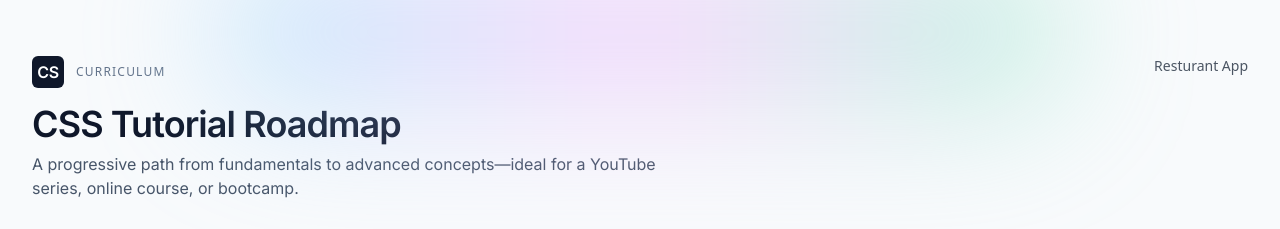
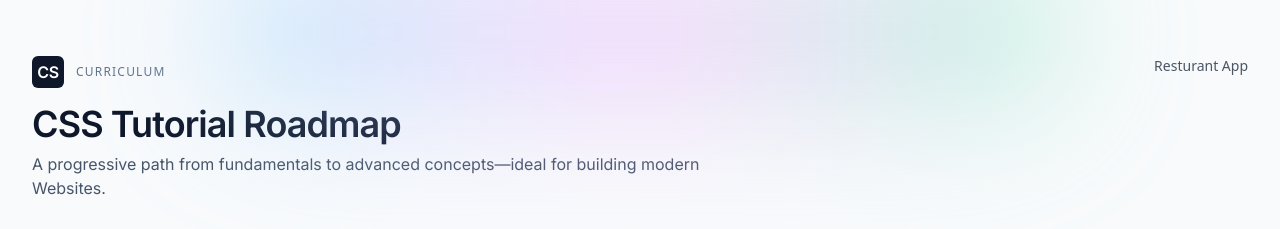
Before and after one commit to JordanCalzen/resturant, a plain HTML site: page roadmap.html in a window 1280 px wide. Shown: the top 229 px of the page. Drawn offline with nearby package versions, Linux system fonts and the light colour scheme.

Commit message:
added roadmap page

```diff
--- a/roadmap.html
+++ b/roadmap.html
@@ -75,8 +75,8 @@
 							Arial;
 					"
 				>
-					A progressive path from fundamentals to advanced concepts—ideal for a
-					YouTube series, online course, or bootcamp.
+					A progressive path from fundamentals to advanced concepts—ideal for
+					building modern Websites.
 				</p>
 			</header>
 
```
